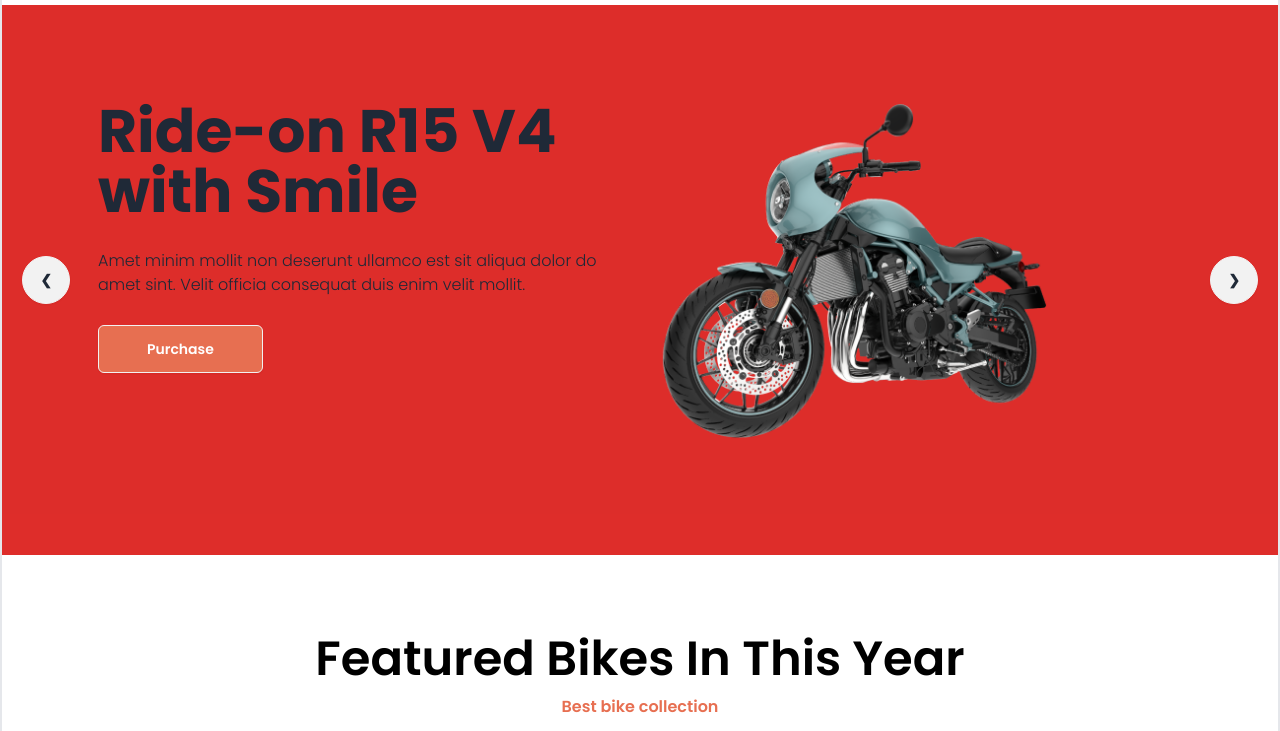
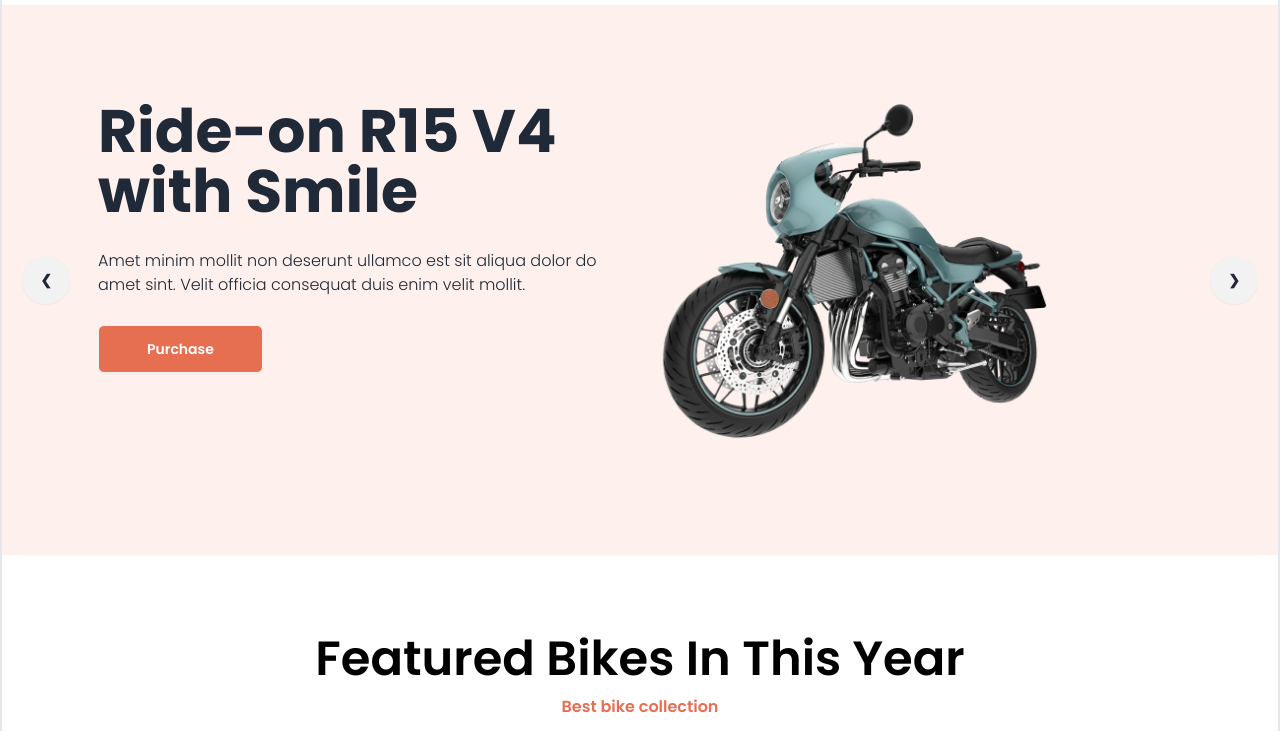
Before and after one commit to SFTanim/Biker-Zone-Website, a plain HTML site: page index.html in a window 1280 px wide. Shown: the part 69-800 px from the top of the page. Drawn offline with nearby package versions, Linux system fonts and the light colour scheme.

Commit message:
error correction done

```diff
--- a/index.html
+++ b/index.html
@@ -38,7 +38,7 @@
         </style>
     </head>
     <body class="font-poppins border-2"> <!--max-w-6xl mx-auto-->
-        <header class="md:container md:mx-auto bg-red-600">
+        <header class="md:container md:mx-auto ">
             <nav>
                 <div class="navbar bg-base-100 ">
                     <div class="flex-1">
```
